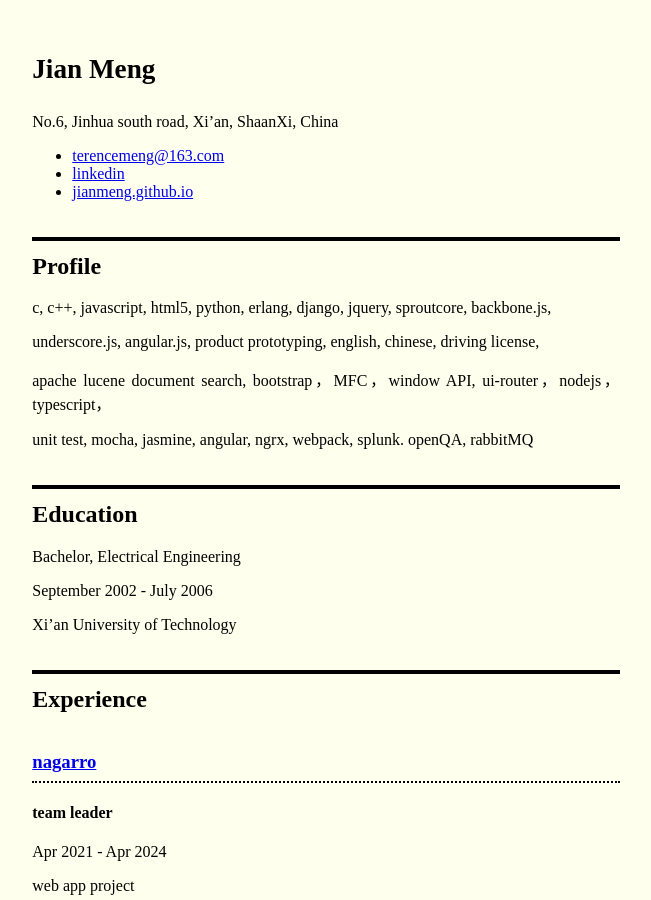
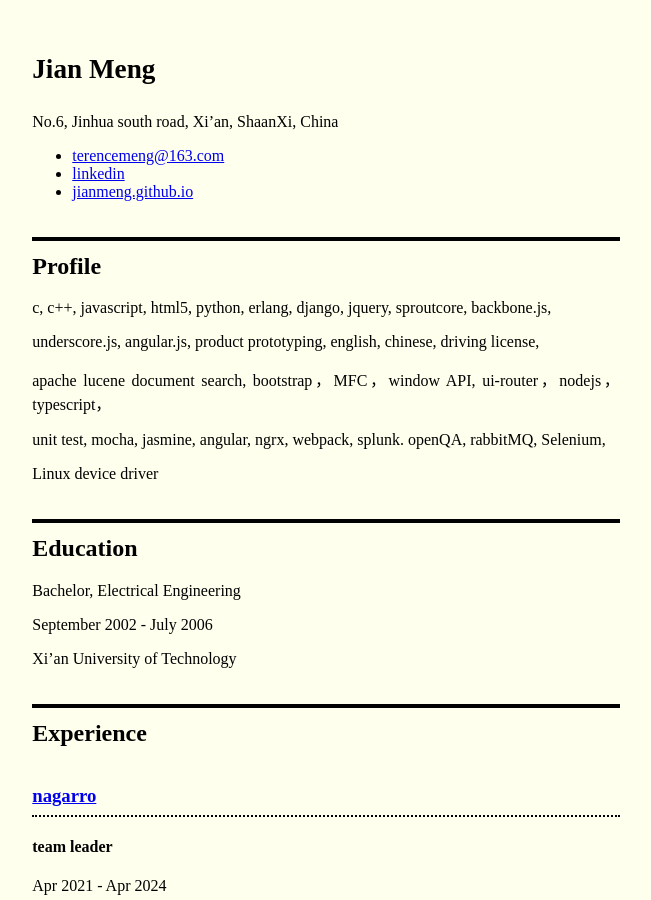
Before and after one commit to JianMeng/jianmeng.github.com, a Jekyll site: the page built from resumes/2013-01-08-Resume-EN.md, in a window 1280 px wide and 900 px high. Shown: the whole window, without its empty margins (314-965 px from the left). Built offline with Jekyll 4.4.1, drawn with Linux system fonts in a browser that asks for light colours.

Commit message:
Update 2013-01-08-Resume-EN.md

```diff
--- a/resumes/2013-01-08-Resume-EN.md
+++ b/resumes/2013-01-08-Resume-EN.md
@@ -21,7 +21,9 @@ underscore.js, angular.js, product prototyping, english, chinese, driving licens
 
 apache lucene document search, bootstrap，MFC，window API, ui-router，nodejs，typescript，
 
-unit test, mocha, jasmine, angular, ngrx, webpack, splunk. openQA, rabbitMQ
+unit test, mocha, jasmine, angular, ngrx, webpack, splunk. openQA, rabbitMQ, Selenium,
+
+Linux device driver
 
 
 
```
